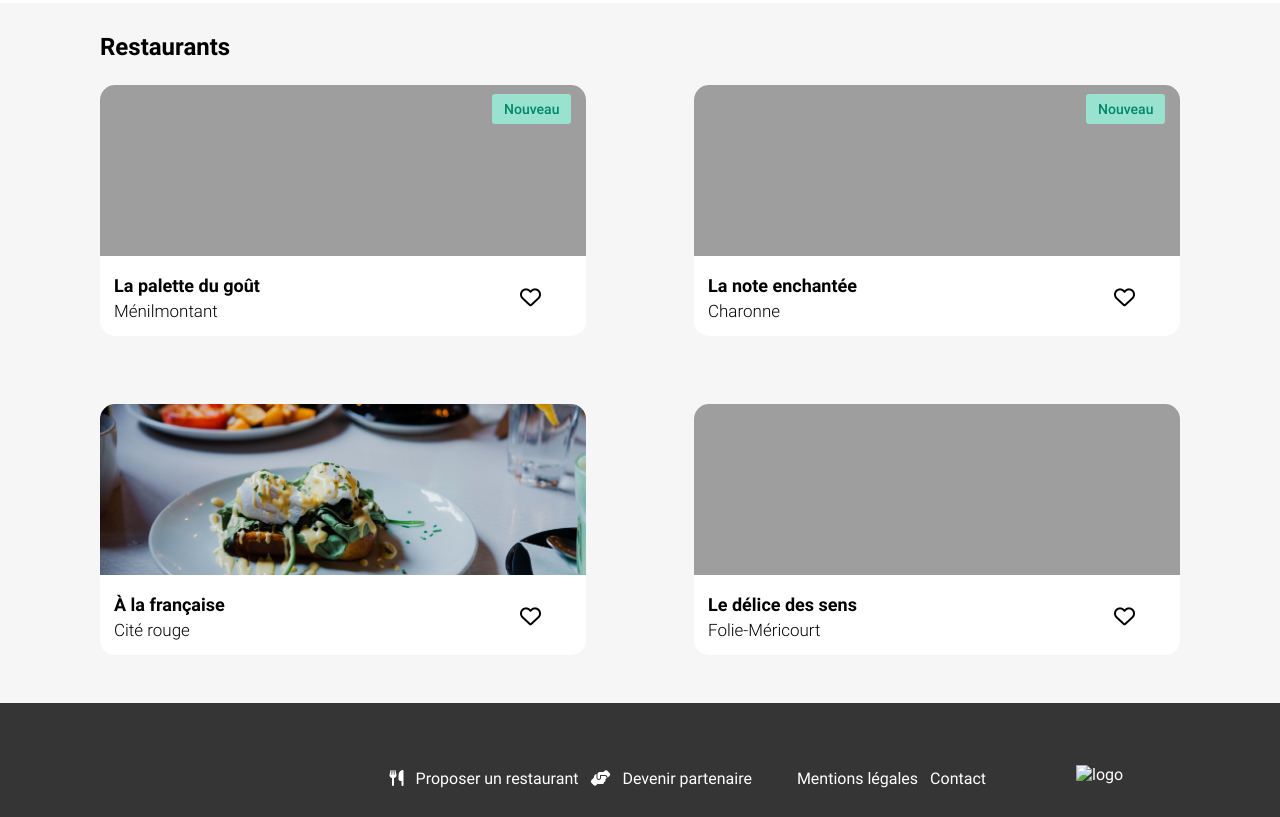
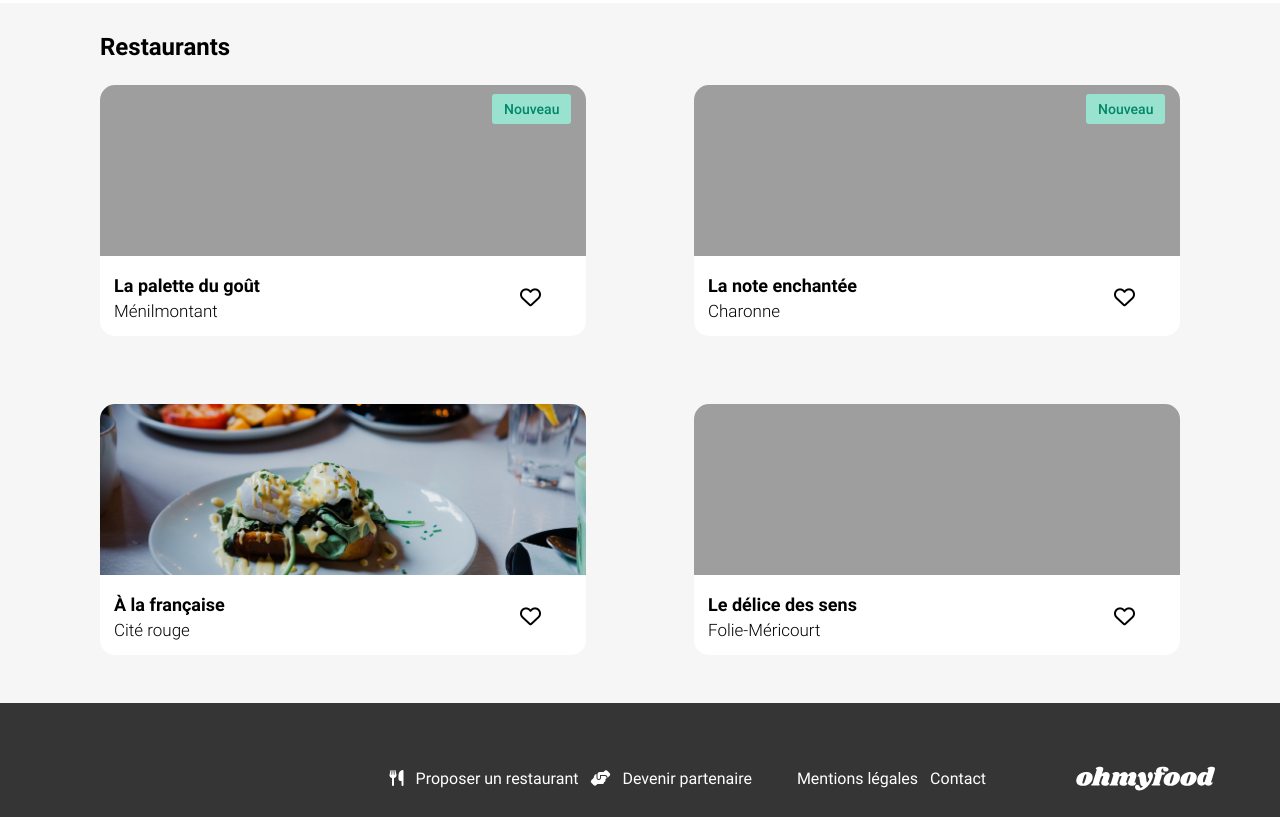
Before and after one commit to Cyprien-Cres/ohmyfood, a website: page index.html in a window 1280 px wide. Shown: the part 657-1474 px from the top of the page. Drawn offline with Linux system fonts and the light colour scheme; the site is published under a folder, as on GitHub Pages, so addresses that start at the root find nothing; files whose address does not match are found by name; a web font is replaced by a local one.

Commit message:
IW - 53 Modification chemin image footer

```diff
--- a/index.html
+++ b/index.html
@@ -141,7 +141,7 @@
   </main>
 
   <footer>
-    <img src="/assets/images/logo/ohmyfood@2x.svg" alt="logo">
+    <img src="./assets/images/logo/ohmyfood@2x.svg" alt="logo">
     <nav>
       <ul>
         <li><i class="fa-solid fa-utensils"></i>Proposer un restaurant</li>
```
